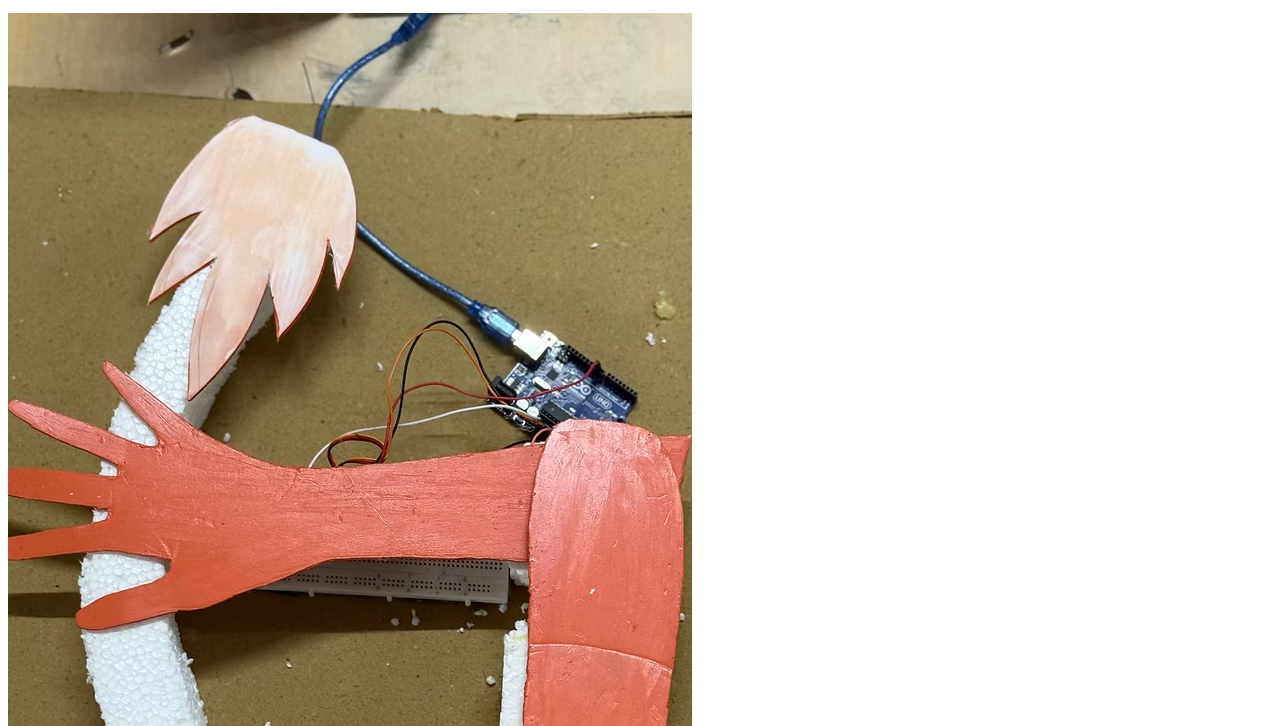
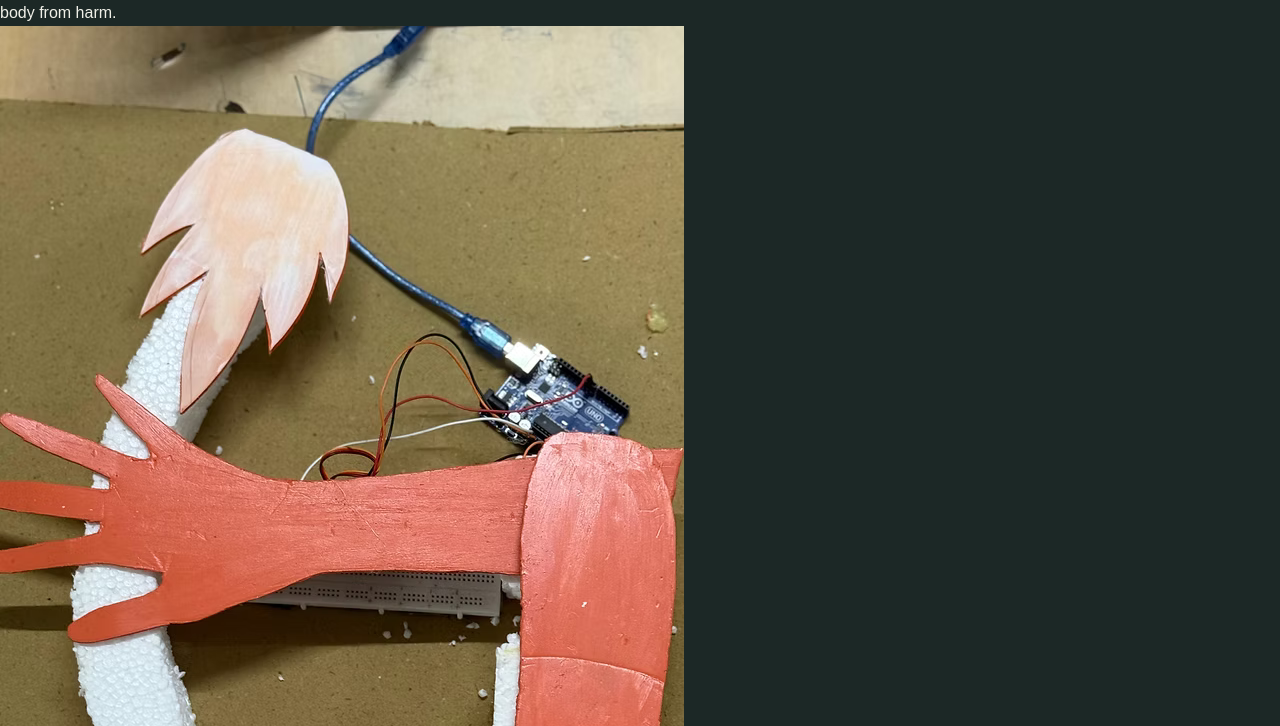
Before and after one commit to Sharvesh09/sharvesh, a plain HTML site: page projects/Hand Reflex Action/index.html in a window 1280 px wide. Shown: the part 137-863 px from the top of the page. Drawn offline with Linux system fonts and the light colour scheme.

Commit message:
Update index.html

```diff
--- a/projects/Hand Reflex Action/index.html
+++ b/projects/Hand Reflex Action/index.html
@@ -4,7 +4,7 @@
   <meta charset="UTF-8">
   <meta name="viewport" content="width=device-width, initial-scale=1.0">
   <title>Hand Reflex Action</title>
-  <link rel="stylesheet" href="hand_reflex.css">
+  <link rel="stylesheet" href="styles.css">
 </head>
 <body>
 
```
